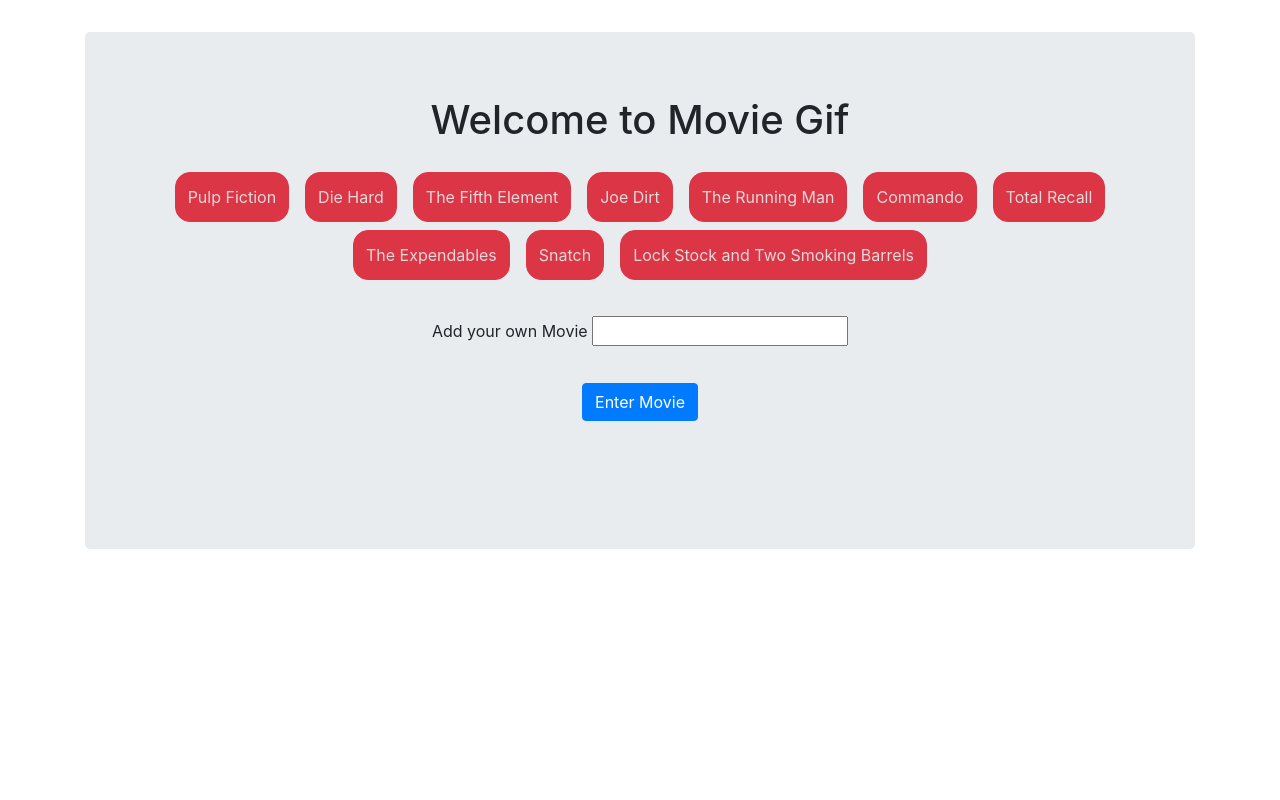
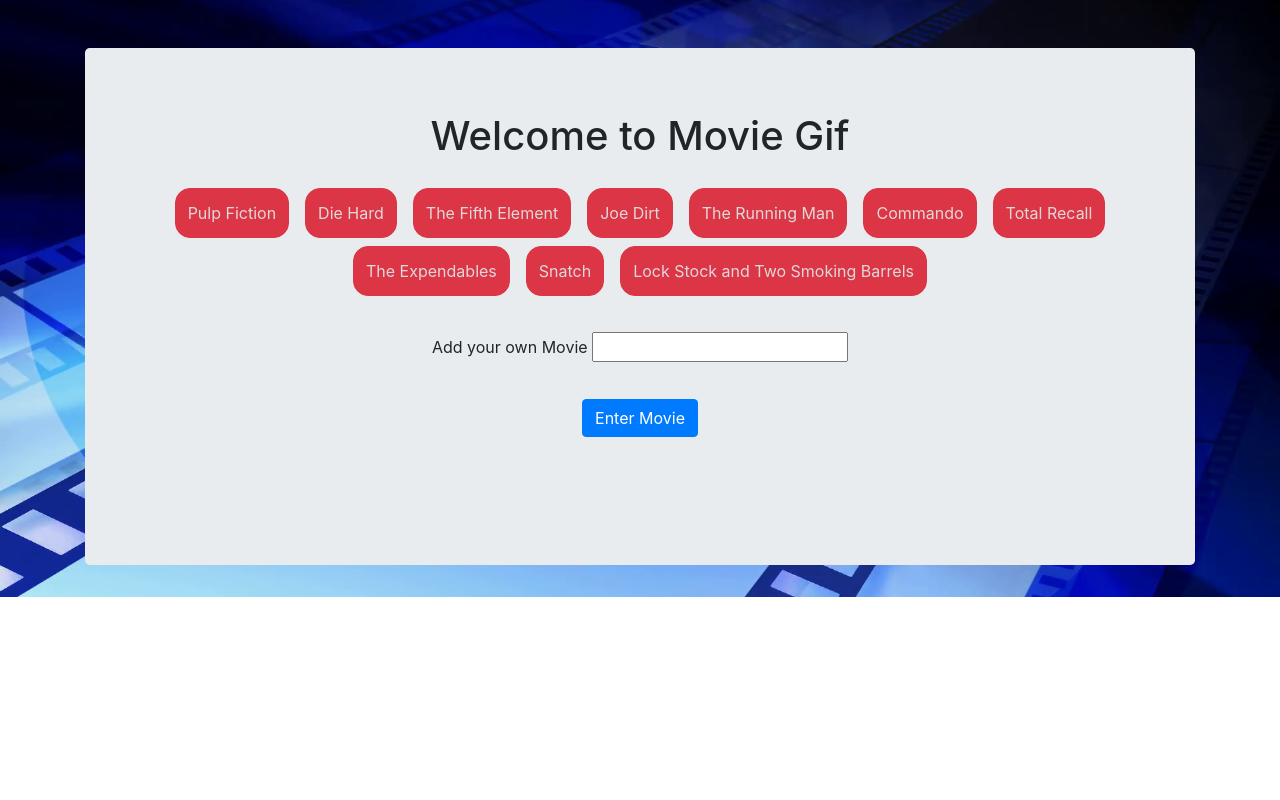
Before and after one commit to Buckshotdesigns/gifTastic, a PHP site: page / in a window 1280 px wide. Run offline with PHP 8.4, Linux system fonts and the light colour scheme; some libraries are stand-ins or nearby versions.

Commit message:
almost done

```diff
--- a/assets/css/style.css
+++ b/assets/css/style.css
@@ -1,7 +1,21 @@
 
-.jumbotron{
-    margin-top: 2rem;
+body, html {
+    height: 100%;
+
+
 }
+#place-image{
+
+    background-image: url("../images/background.png");
+    background-size: cover;
+    background-repeat: no-repeat;
+    height: auto;
+    background-position: center center;
+    padding-top: 3rem;
+
+
+}
+
 
 h1{
     padding-bottom: 1rem;
@@ -24,16 +38,22 @@ h1{
 button:hover {
     opacity: .7;
 }
+#gif-div{
+    display: flex;
+    flex-wrap: wrap;
+    text-align: center;
+    justify-content: center;
 
 
+
+}
+
 .gif-images {
-
-    float: left;
     padding: 0 1rem;
 }
 
 .gif {
-
     height: 150px;
     width: 200px;
+
 }
```
Also changed, not shown: assets/images/background.png (added).
